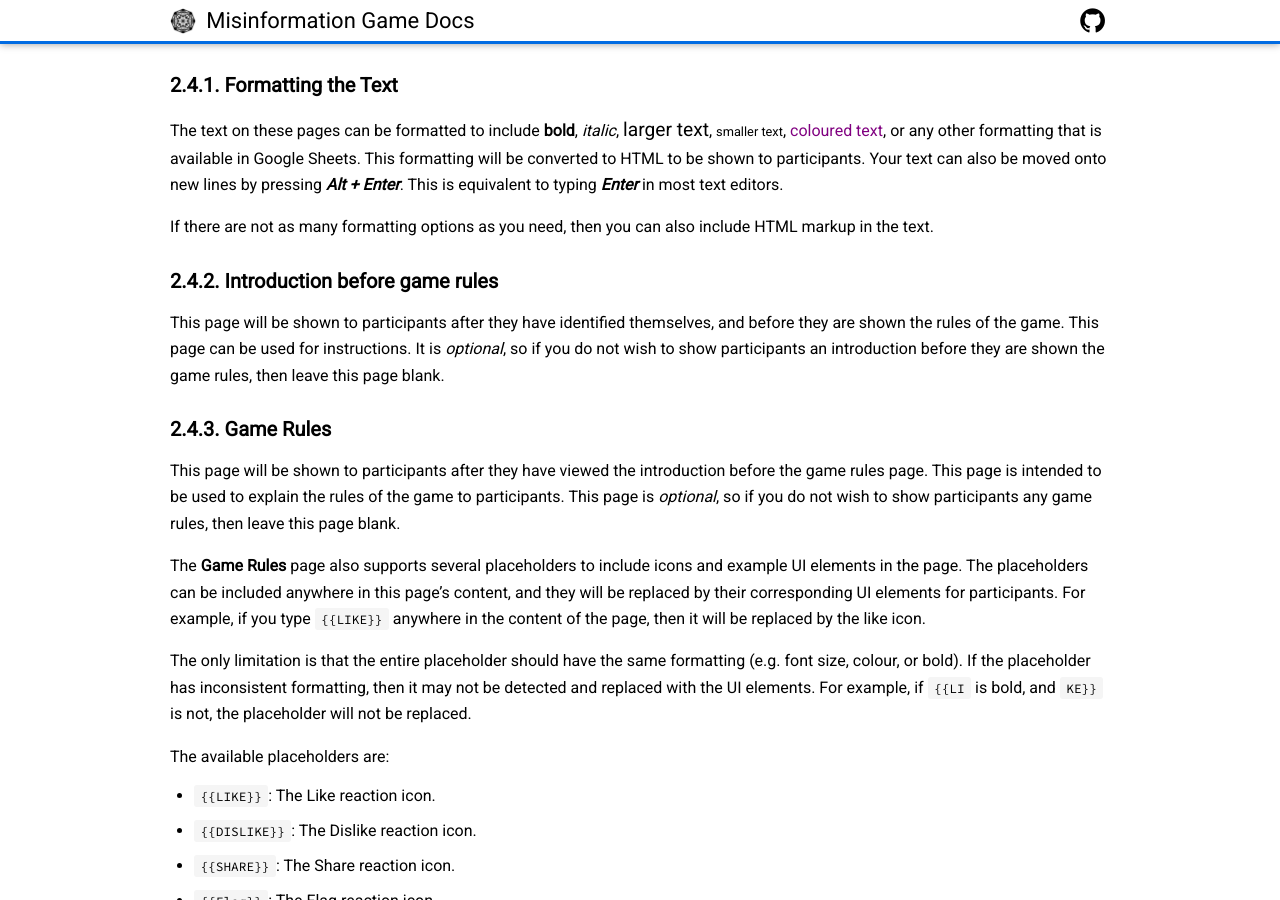
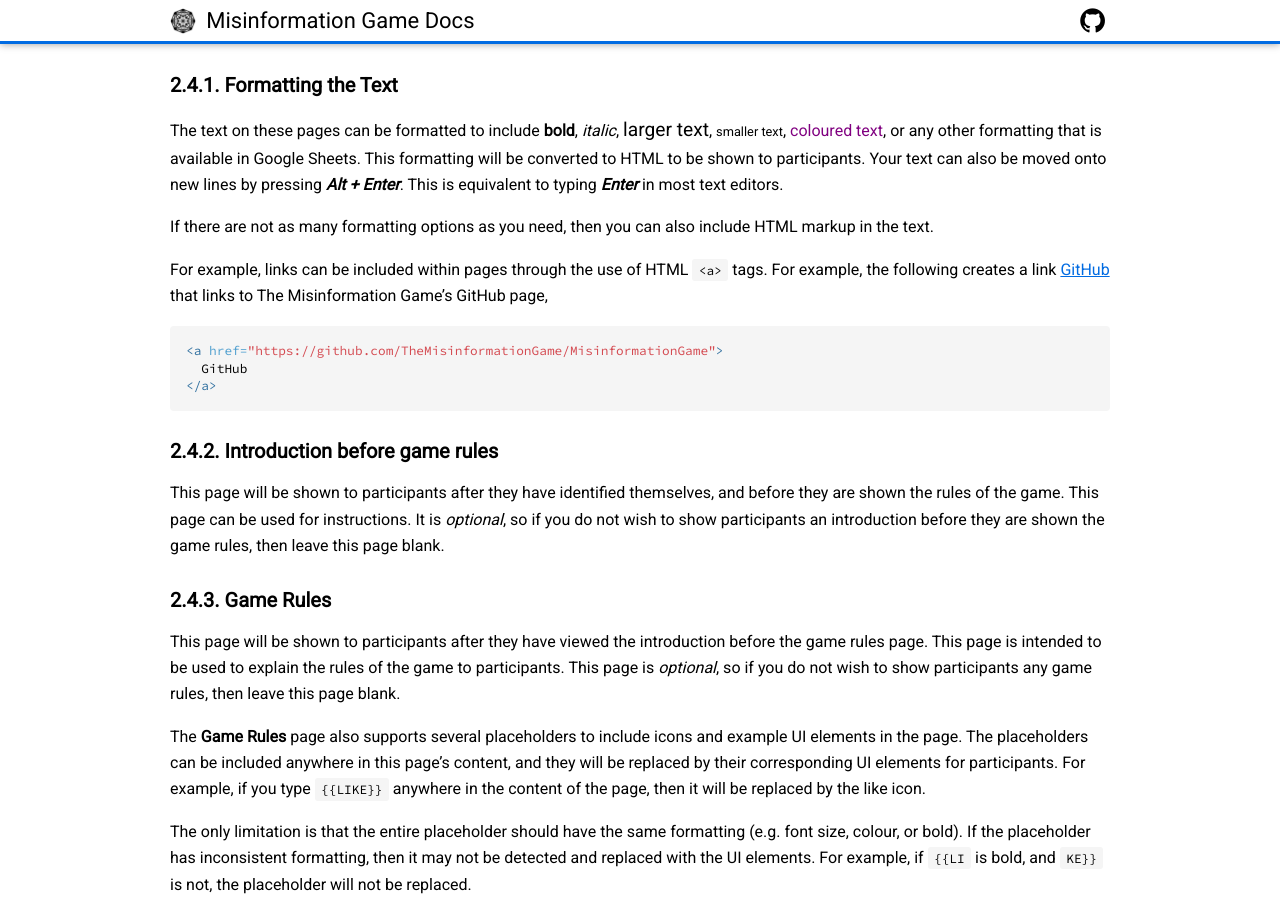
Before and after one commit to beekewardin/themisinformationgame.github.io, a Jekyll site: the page built from StudyConfiguration.md, in a window 1280 px wide and 900 px high, scrolled down 5892 px. Built offline with Jekyll 4.4.1, drawn with Linux system fonts in a browser that asks for light colours; nearby versions of some CDN libraries; our own code applies the rules of GitHub Pages for plain Markdown files.

Commit message:
Add documentation about adding links to pages

````diff
--- a/StudyConfiguration.md
+++ b/StudyConfiguration.md
@@ -339,6 +339,17 @@ pressing **_Alt + Enter_**. This is equivalent to typing
 
 If there are not as many formatting options as you need,
 then you can also include HTML markup in the text.
+
+For example, links can be included within pages through
+the use of HTML `<a>` tags. For example,
+the following creates a link
+[GitHub](https://github.com/TheMisinformationGame/MisinformationGame)
+that links to The Misinformation Game's GitHub page,
+```html
+<a href="https://github.com/TheMisinformationGame/MisinformationGame">
+  GitHub
+</a>
+```
 
 
 <h3 id="pages-intro-before-rules">
````
